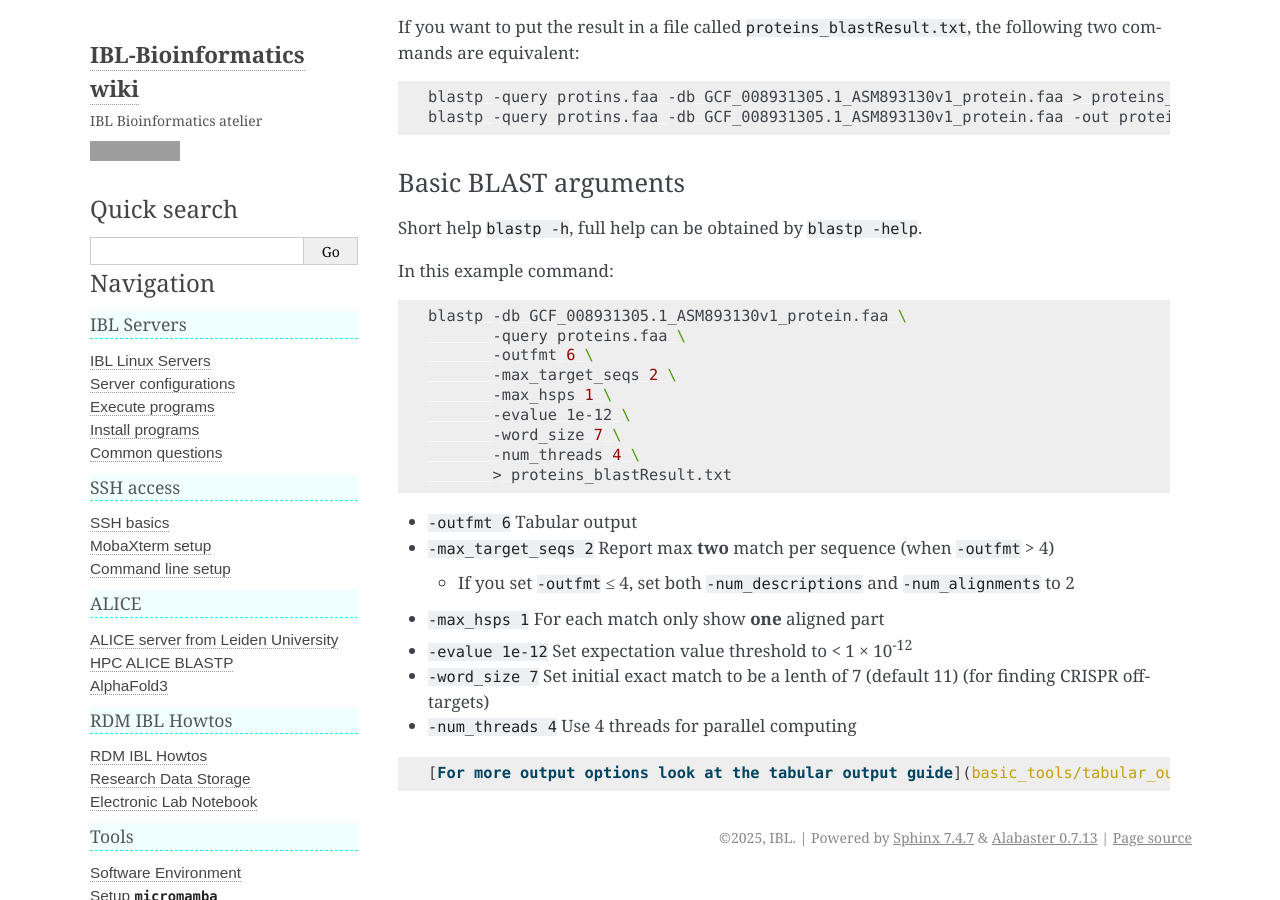
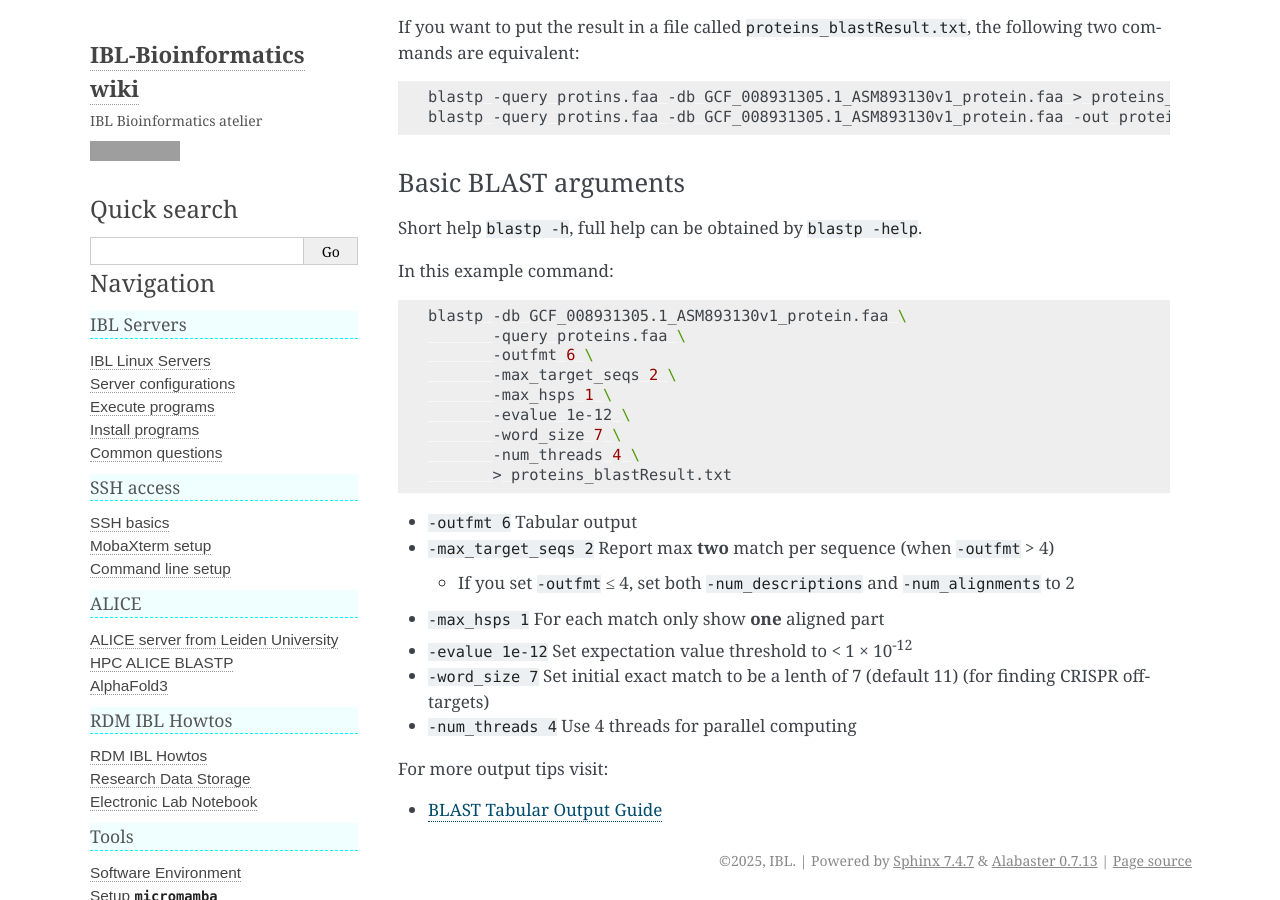
Before and after one commit to IBL-bioinfo/IBL-bioinformatics-wiki, a Sphinx documentation site: the page built from docs/source/basic_tools/blast.md, in a window 1280 px wide and 900 px high, scrolled down 11093 px. Built offline with Sphinx 7.4.7, drawn with Linux system fonts in a browser that asks for light colours; grey boxes are pictures that could not be loaded.

Commit message:
functional link to tabular outputs added

````diff
--- a/docs/source/basic_tools/blast.md
+++ b/docs/source/basic_tools/blast.md
@@ -441,5 +441,10 @@ blastp -db GCF_008931305.1_ASM893130v1_protein.faa \
 - `-word_size 7` Set initial exact match to be a lenth of 7 (default 11) (for finding CRISPR off-targets)
 - `-num_threads 4` Use 4 threads for parallel computing
 
-```md
-[For more output options look at the tabular output guide](basic_tools/tabular_output_guide.md)
+
+For more output tips visit:
+```{toctree}
+---
+maxdepth: 1
+---
+tabular_output_guide
````
